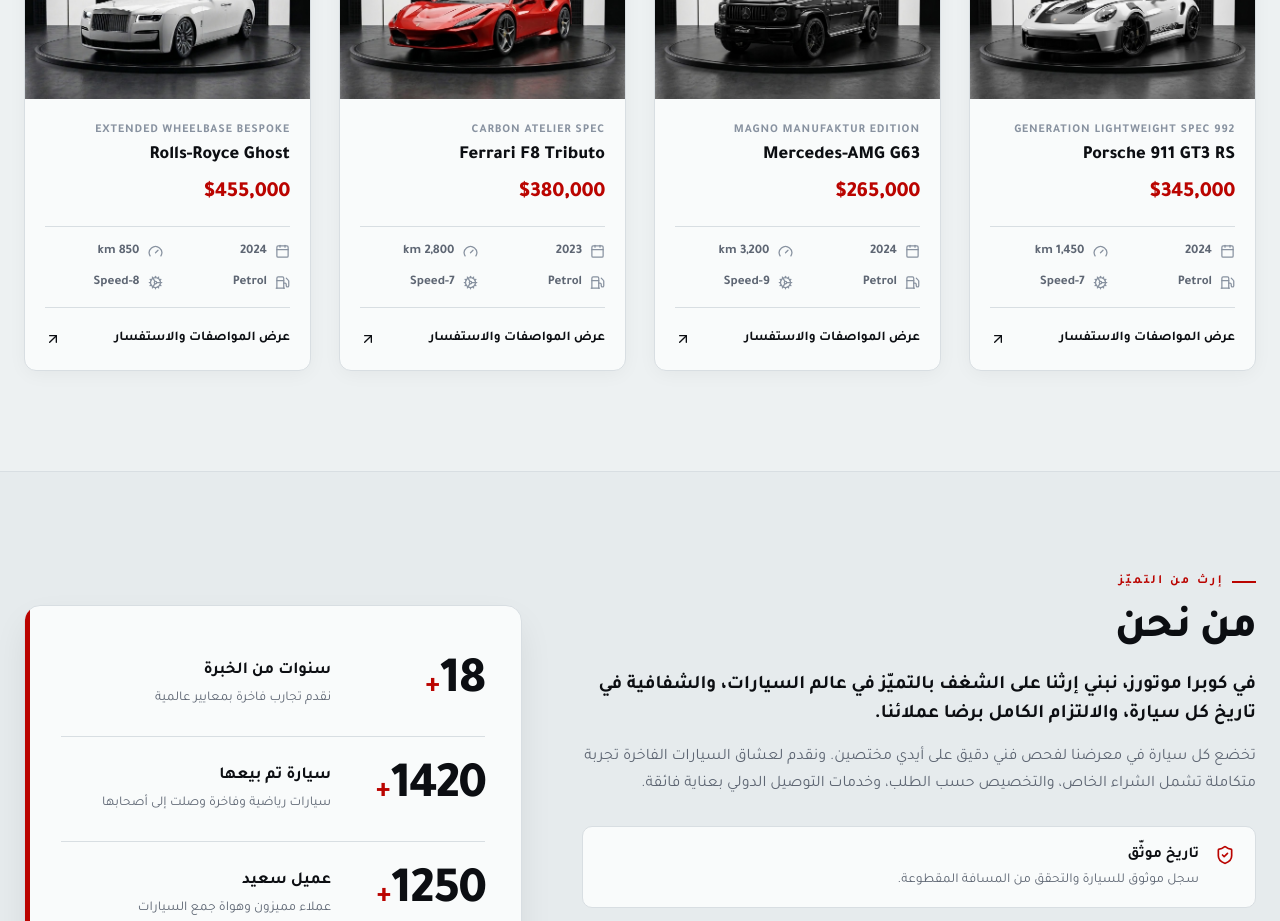
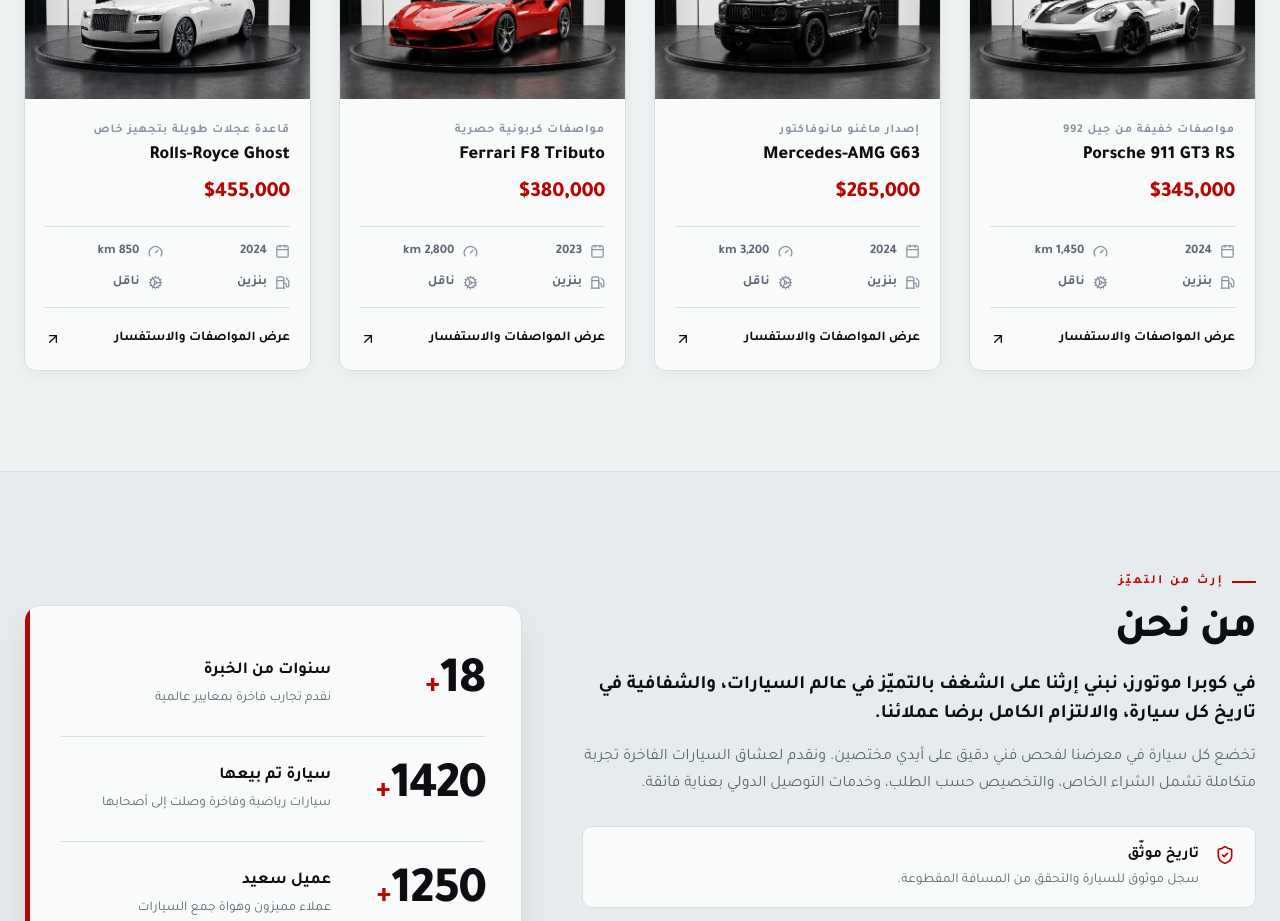
Before and after one commit to 7mud2007a/Cobra-motors-not-real, a React (Vite) app: page / in a window 1280 px wide. Shown: the part 1160-2081 px from the top of the page. Built offline with nearby package versions, Linux system fonts and the light colour scheme.

Commit message:
Translate website to Arabic and apply Tajawal RTL typography

```diff
--- a/src/data/cars.js
+++ b/src/data/cars.js
@@ -2,78 +2,78 @@ export const vehicles = [
   {
     id: 'porsche-911-gt3',
     name: 'Porsche 911 GT3 RS',
-    model: '992 Generation Lightweight Spec',
+    model: 'مواصفات خفيفة من جيل 992',
     year: 2024,
     mileage: '1,450 km',
-    fuel: 'Petrol / 98 Octane',
-    transmission: '7-Speed PDK Dual-Clutch',
+    fuel: 'بنزين / أوكتان 98',
+    transmission: 'ناقل PDK مزدوج القابض من 7 سرعات',
     price: '$345,000',
     priceNumber: 345000,
-    engine: '4.0L Naturally Aspirated Flat-6 (518 HP)',
-    color: 'Arctic Silver Metallic / Carbon Aero',
+    engine: 'محرك 4.0 لتر سداسي مسطح بتنفس طبيعي (518 حصان)',
+    color: 'فضي قطبي معدني / إضافات أيروديناميكية من الكربون',
     image: '/assets/cars/147647342_1794335360339586.jpg',
     gallery: [
       '/assets/cars/147647342_1794335360339586.jpg',
       '/assets/cars/839038434_1794335602923634.jpg',
     ],
-    description: 'An uncompromising precision motorsport icon designed for aerodynamic mastery and pure track-bred ecstasy. Equipped with the Weissach package, front-axle lift, and carbon-ceramic brakes.'
+    description: 'أيقونة رياضية صُممت بدقة لتحقيق أعلى مستويات الأداء والانسيابية الهوائية. تأتي مع حزمة فايساخ، ونظام رفع المحور الأمامي، ومكابح سيراميك كربونية.'
   },
   {
     id: 'mercedes-amg-g63',
     name: 'Mercedes-AMG G63',
-    model: 'Magno Manufaktur Edition',
+    model: 'إصدار ماغنو مانوفاكتور',
     year: 2024,
     mileage: '3,200 km',
-    fuel: 'Petrol / Premium Unleaded',
-    transmission: '9-Speed AMG SPEEDSHIFT TCT',
+    fuel: 'بنزين / ممتاز خالٍ من الرصاص',
+    transmission: 'ناقل AMG SPEEDSHIFT TCT من 9 سرعات',
     price: '$265,000',
     priceNumber: 265000,
-    engine: '4.0L Bi-Turbo V8 (577 HP)',
-    color: 'Night Black Magno Matte',
+    engine: 'محرك V8 ثنائي التيربو سعة 4.0 لتر (577 حصان)',
+    color: 'أسود ليلي مطفي ماغنو',
     image: '/assets/cars/966433920_1794336494676749.jpg',
     gallery: [
       '/assets/cars/256335160_1794337387678056.jpg',
       '/assets/cars/966433920_1794336494676749.jpg'
     ],
-    description: 'The definitive luxury off-road powerhouse. Featuring exclusive Bengal Red diamond-quilted nappa leather, AMG Night Package II, and custom sport exhaust acoustics.'
+    description: 'قوة استثنائية تجمع الفخامة والقدرات على الطرق الوعرة، مع مقاعد جلد نابا حمراء بتطريز ماسي، وحزمة AMG Night II، ونظام عادم رياضي مميز.'
   },
   {
     id: 'ferrari-f8-tributo',
     name: 'Ferrari F8 Tributo',
-    model: 'Carbon Atelier Spec',
+    model: 'مواصفات كربونية حصرية',
     year: 2023,
     mileage: '2,800 km',
-    fuel: 'Petrol / Super Plus',
-    transmission: '7-Speed F1 Dual-Clutch',
+    fuel: 'بنزين / سوبر بلس',
+    transmission: 'ناقل F1 مزدوج القابض من 7 سرعات',
     price: '$380,000',
     priceNumber: 380000,
-    engine: '3.9L Twin-Turbo V8 (710 HP)',
-    color: 'Rosso Corsa / Nero Roof',
+    engine: 'محرك V8 مزدوج التيربو سعة 3.9 لتر (710 أحصنة)',
+    color: 'أحمر روسو كورسا / سقف أسود',
     image: '/assets/cars/954590984_1794338173823801.jpg',
     gallery: [
       '/assets/cars/954590984_1794338173823801.jpg',
       '/assets/cars/194718667_1794338279232762.jpg'
     ],
-    description: 'A tribute to the most potent V8 engine in Maranello history. Sculpted with S-Duct aerodynamics, titanium exhaust system, carbon racing seats, and passenger display.'
+    description: 'تحية لأقوى محركات V8 في تاريخ مارانيللو، بتصميم انسيابي مزود بقناة S-Duct، ونظام عادم من التيتانيوم، ومقاعد سباق كربونية، وشاشة للراكب.'
   },
   {
     id: 'rolls-royce-ghost',
     name: 'Rolls-Royce Ghost',
-    model: 'Extended Wheelbase Bespoke',
+    model: 'قاعدة عجلات طويلة بتجهيز خاص',
     year: 2024,
     mileage: '850 km',
-    fuel: 'Petrol / Premium',
-    transmission: '8-Speed Satellite-Aided Automatic',
+    fuel: 'بنزين / ممتاز',
+    transmission: 'ناقل أوتوماتيكي من 8 سرعات مع نظام تحديد مسبق للتروس',
     price: '$455,000',
     priceNumber: 455000,
-    engine: '6.75L Twin-Turbocharged V12 (563 HP)',
-    color: 'Diamond Black / Grace White Coachline',
+    engine: 'محرك V12 مزدوج التيربو سعة 6.75 لتر (563 حصاناً)',
+    color: 'أسود دايموند / خط خارجي أبيض غريس',
     image: '/assets/cars/1012560791_1794339001634125.jpg',
     gallery: [
       '/assets/cars/1012560791_1794339001634125.jpg',
       '/assets/cars/171476008_1794339382843195.jpg'
     ],
-    description: 'The pinnacle of whisper-quiet automotive serenity. Featuring the iconic Starlight headliner with shooting stars, rear theater configuration, and lambswool footmats.'
+    description: 'قمة الهدوء والفخامة، مع سقف ستارلايت الشهير بنجومه المتلألئة، وتجهيزات ترفيه للمقاعد الخلفية، وفرش أرضي من صوف الحملان.'
   },
 ];
 
```
